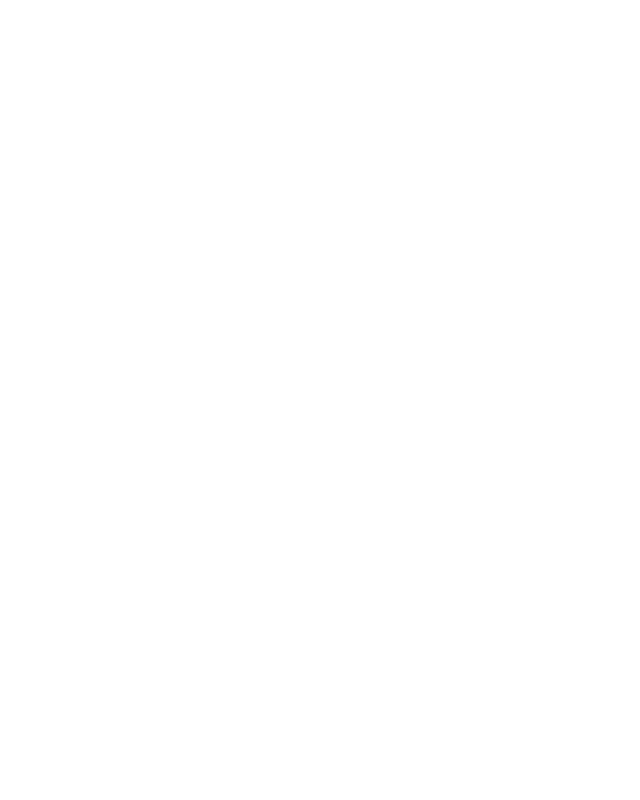
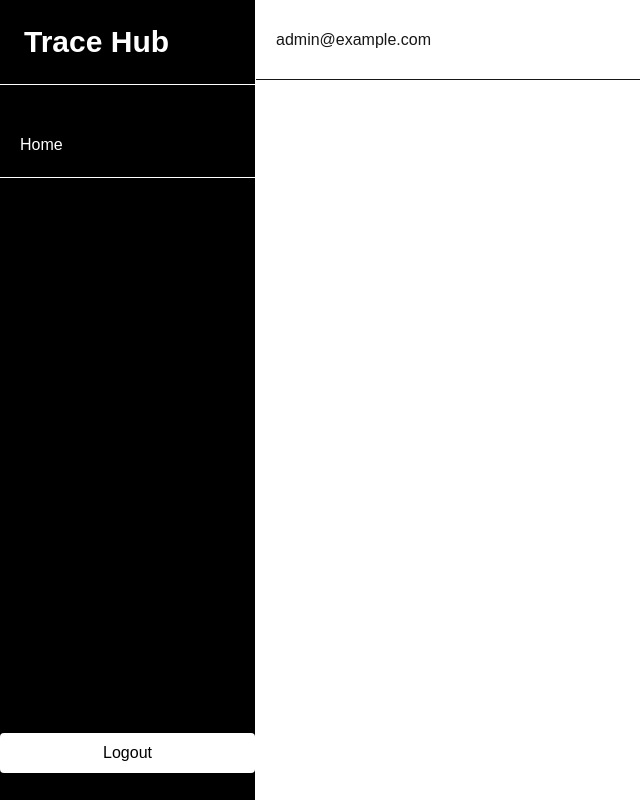
Before and after one commit to itz-prashant/tracehub, a Next.js app in the folder apps/frontend/: page /dashboard in a window 1280 px wide. Shown: the whole page, without its empty margins (0-640 px from the left). Built offline with nearby package versions, Linux system fonts and the light colour scheme; sample sign-in values are in the browser's storage.

Commit message:
feat:sidebar and layout

```diff
--- a/apps/frontend/src/app/(pages)/dashboard/analytics/page.tsx
+++ b/apps/frontend/src/app/(pages)/dashboard/analytics/page.tsx
@@ -0,0 +1,10 @@
+
+const page = () => {
+  return (
+    <div>
+      Analytics
+    </div>
+  )
+}
+
+export default page
--- a/apps/frontend/src/app/(pages)/dashboard/layout.tsx
+++ b/apps/frontend/src/app/(pages)/dashboard/layout.tsx
@@ -7,9 +7,9 @@
     <AuthGuard>
       <div className="flex min-h-screen">
         <Sidebar />
-        <div className="flex-1">
+        <div className="flex-1 h-[100vh]">
           <Header />
-          <main className="p-4">{children}</main>
+          <main className="p-4 h-[90vh]">{children}</main>
         </div>
       </div>
     </AuthGuard>
--- a/apps/frontend/src/app/(pages)/dashboard/settings/page.tsx
+++ b/apps/frontend/src/app/(pages)/dashboard/settings/page.tsx
@@ -0,0 +1,10 @@
+
+const page = () => {
+  return (
+    <div>
+      settings
+    </div>
+  )
+}
+
+export default page
--- a/apps/frontend/src/components/Header.tsx
+++ b/apps/frontend/src/components/Header.tsx
@@ -1,9 +1,11 @@
 
 const Header = () => {
   return (
-    <div>
-
-    </div>
+    <header className="h-[10vh] flex items-center px-5 border-b">
+      <div>
+        <h1>admin@example.com</h1>
+      </div>
+    </header>
   )
 }
 
--- a/apps/frontend/src/components/Sidebar.tsx
+++ b/apps/frontend/src/components/Sidebar.tsx
@@ -1,10 +1,69 @@
+"use client";
+import Link from "next/link";
+import { useRouter } from "next/navigation";
+import { useEffect, useState } from "react";
 
 const Sidebar = () => {
+  const router = useRouter();
+  const [userRole, setUserRole] = useState<string | null>(null);
+
+  const handleLogout = () => {
+    localStorage.removeItem("authToken");
+    localStorage.removeItem("userRole");
+    router.push("/auth/login");
+  };
+  useEffect(() => {
+    const role = localStorage.getItem("userRole");
+    setUserRole(role);
+  }, []);
+
   return (
-    <div>
+    <aside className="w-64 bg-black border-r border-white text-white h-screen">
+      <h1 className="text-3xl font-bold mb-12 border-b p-6">Trace Hub</h1>
+      <div className="flex flex-col justify-between h-[80vh]">
+        <nav className="flex flex-col gap-5">
+          <Link href="/dashboard" className="border-b pb-5 px-5">
+            Home
+          </Link>
+          {/* Admin sees these links */}
+          {userRole === "ADMIN" && (
+            <>
+              <Link href="/dashboard/clients" className="border-b pb-5 px-5">
+                Clients
+              </Link>
+              <Link href="/dashboard/websites" className="border-b pb-5 px-5">
+                Websites
+              </Link>
+              <Link href="/dashboard/analytics" className="border-b pb-5 px-5">
+                Analytics
+              </Link>
+              <Link href="/dashboard/settings" className="border-b pb-5 px-5">
+                Settings
+              </Link>
+            </>
+          )}
 
-    </div>
-  )
-}
+          {/* Client sees only limited links */}
+          {userRole === "CLIENT" && (
+            <>
+              <Link href="/dashboard/websites" className="border-b pb-5 px-5">
+                Websites
+              </Link>
+              <Link href="/dashboard/analytics" className="border-b pb-5 px-5">
+                Analytics
+              </Link>
+            </>
+          )}
+        </nav>
+        <button
+          onClick={handleLogout}
+          className=" bg-white p-2 text-black rounded cursor-pointer"
+        >
+          Logout
+        </button>
+      </div>
+    </aside>
+  );
+};
 
-export default Sidebar
+export default Sidebar;
```
